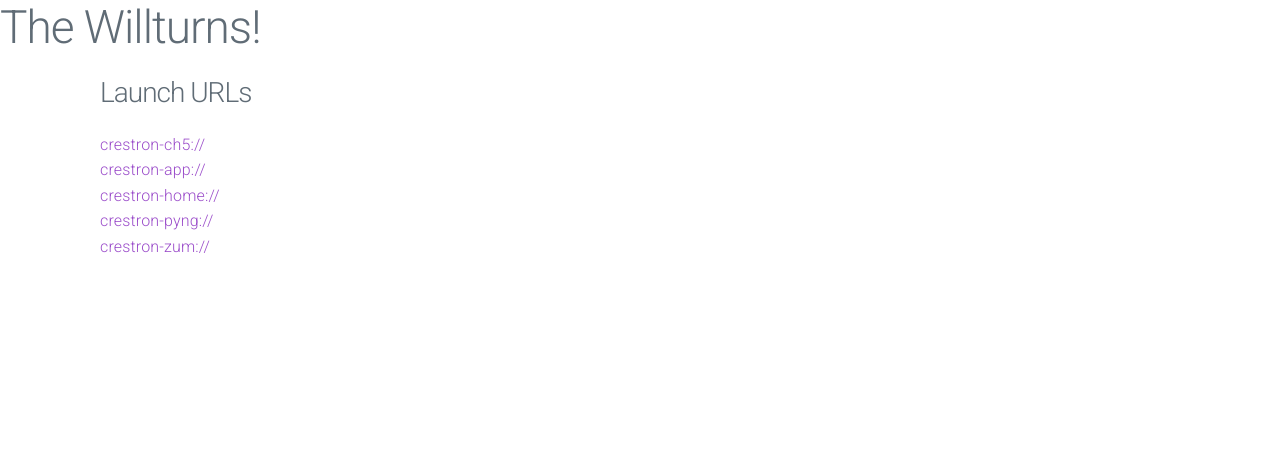
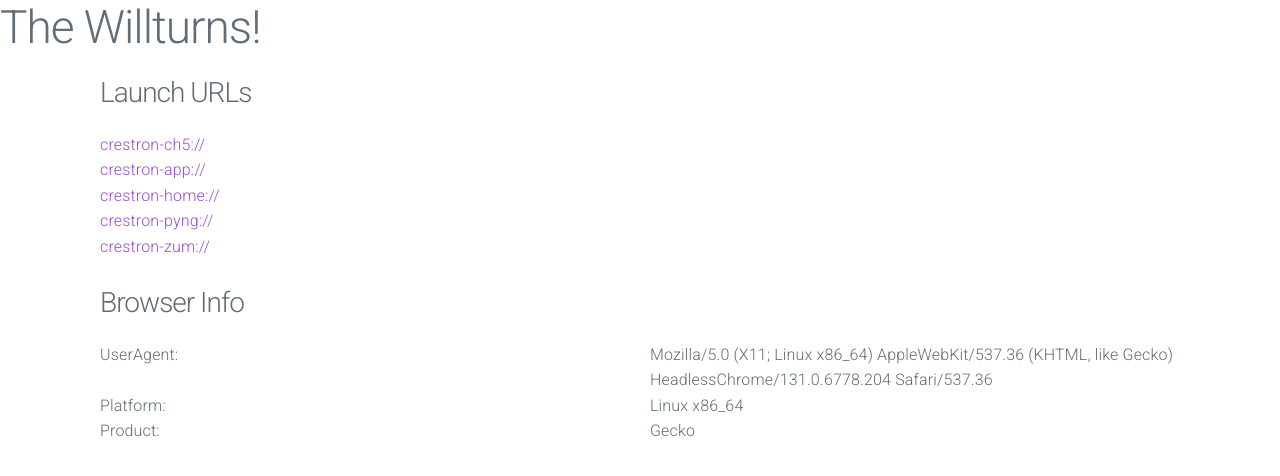
Before and after one commit to koolspin/willturn_web, a plain HTML site: page index.html in a window 1280 px wide. Drawn offline with nearby package versions, Linux system fonts and the light colour scheme.

```diff
--- a/index.html
+++ b/index.html
@@ -29,6 +29,31 @@
         <div class="row">
             <div class="column"><a href="crestron-zum://">crestron-zum://</a></div>
         </div>
+        <div class="row">
+            <div class="column">&nbsp;</div>
+        </div>
+    </div>
+    <div class="container">
+        <div class="row">
+            <div class="column"><h3>Browser Info</h3></div>
+        </div>
+        <div class="row">
+            <div class="column">UserAgent: </div>
+            <div class="column" id="uaString">&nbsp;</div>
+        </div>
+        <div class="row">
+            <div class="column">Platform: </div>
+            <div class="column" id="navPlatform">&nbsp;</div>
+        </div>
+        <div class="row">
+            <div class="column">Product: </div>
+            <div class="column" id="navProduct">&nbsp;</div>
+        </div>
     </div>
 </body>
+<script>
+    document.getElementById("uaString").innerHTML = navigator.userAgent;
+    document.getElementById("navPlatform").innerHTML = navigator.platform;
+    document.getElementById("navProduct").innerHTML = navigator.product;
+</script>
 </html>
```
